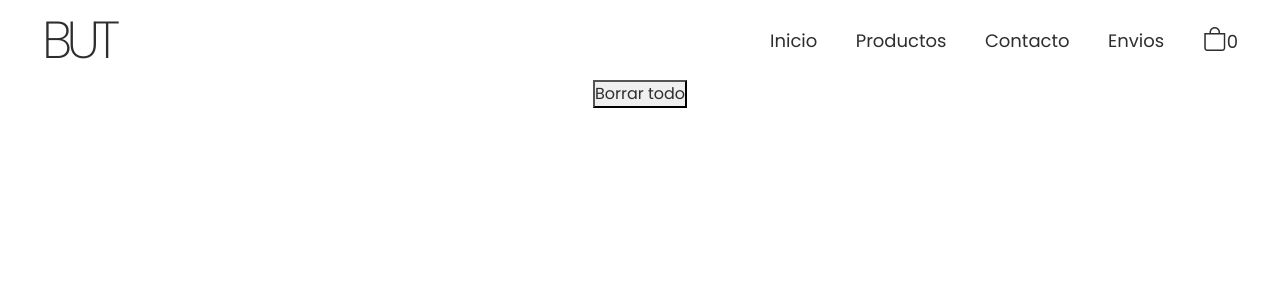
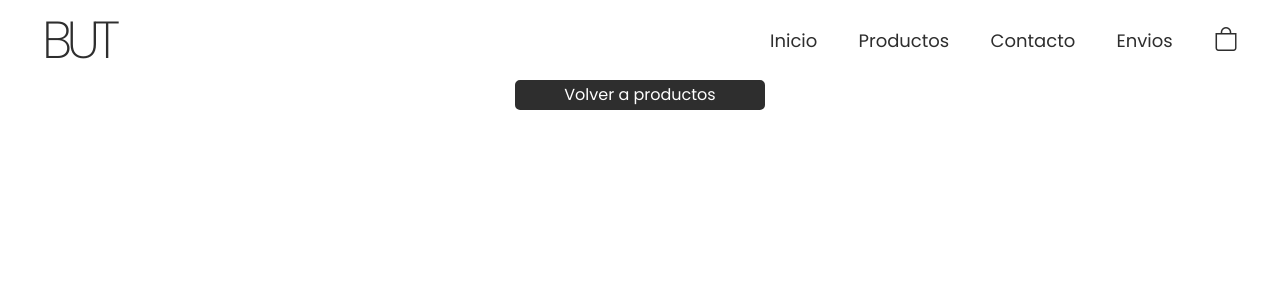
Before and after one commit to BenjaJCVM/But, a React (Create React App) app: page /Cart in a window 1280 px wide. Shown: the top 300 px of the page. Built offline with nearby package versions, Linux system fonts and the light colour scheme.

Commit message:
Muestra de precios

```diff
--- a/src/components/CartWidget/CartWidget.js
+++ b/src/components/CartWidget/CartWidget.js
@@ -10,10 +10,16 @@ const CartWidget = () => {
       itemsInCart = itemsInCart + item.cantidad;
     })
 
+    const mostarNumero = (e) =>{
+        if(e > 0){
+            return itemsInCart;
+        }
+    }
+
     return(
         <>
             <i className="bi bi-bag carrito"></i>
-            {itemsInCart}
+            {mostarNumero(itemsInCart)}
         </>
     );
 }
--- a/src/context/CartContext/CartContext.js
+++ b/src/context/CartContext/CartContext.js
@@ -4,12 +4,19 @@ export const ItemsContext = createContext();
 
 export const ItemsProvider = ({ children }) =>{
     const [items, setItems] = useState([]);
+    const [precio, setPrecio] = useState([]);
+    const [total, setTotal] = useState(0);
 
     const isInCart = (id) =>{
         return items.find(prod => prod.id === id)?true:false;
     }
 
     const addItem = (item, cantidad) =>{
+
+        setPrecio([...precio, item.price * cantidad])
+        const totalPrecios = precio.reduce((precioAnterior, precioActual) => precioAnterior + precioActual, item.price * cantidad);
+        setTotal(totalPrecios);
+
         isInCart(item.id)
             ?
             setItems(items.map((prod) => {
@@ -22,7 +29,6 @@ export const ItemsProvider = ({ children }) =>{
             setItems([...items, {id: item.id, title: item.title,image: item.image , price: item.price, cantidad: cantidad}])
     }
 
-
     const removeItem = (id) =>{
         let newCartList = items.filter(item => item.id !== id)
         setItems(newCartList);
@@ -31,7 +37,7 @@ export const ItemsProvider = ({ children }) =>{
     const clear = () =>{setItems([]);}
 
     return(
-        <ItemsContext.Provider value={{items, addItem, removeItem, clear,isInCart}}>
+        <ItemsContext.Provider value={{items, addItem, removeItem, clear,isInCart, total}}>
             {children}
         </ItemsContext.Provider>
     );
--- a/src/views/Cart/Cart.js
+++ b/src/views/Cart/Cart.js
@@ -1,5 +1,6 @@
 import { useContext } from "react";
 import { ItemsContext } from "../../context/CartContext/CartContext";
+import { Link } from 'react-router-dom';
 
 
 const Cart = () =>{
@@ -7,7 +8,8 @@ const Cart = () =>{
 
     return(
         <div className="contenedorItemsCarrito">
-            <button onClick={test.clear}>Borrar todo</button>
+            <button onClick={test.clear} className={test.items.length !== 0 ? 'botonBorrarTodo' : 'disable'}>Borrar todo</button>
+            <Link to='/' ><button className={test.items.length === 0 ? 'botonVolverInicio' : 'disable'}>Volver a productos</button></Link>
             {
                 test.items.map(item =>
                 <div key={item.id} className='itemEnCarrito'>
@@ -17,13 +19,14 @@ const Cart = () =>{
                     <div className="contInfoCarrito">
                         <p className="tituloCarrito">{item.title}</p>
                         <p className="cantidadCarrito">Cantidad: {item.cantidad}</p>
+                        <p>Total: ${item.price * item.cantidad}</p>
                     </div>
                     <div className="contBotonCarrito">
                         <button onClick={() => test.removeItem(item.id)}className='botonCerrarCarrito'>x</button>
                     </div>
                 </div>)
-
             }
+            <p className={test.items.length !== 0 ? 'precioTotal' : 'disable'}>Total: ${test.total}</p>
         </div>
     )
 }
--- a/src/views/Cart/Cart.scss
+++ b/src/views/Cart/Cart.scss
@@ -3,6 +3,28 @@
     flex-direction: column;
     align-items: center;
     gap: 20px;
+    .botonBorrarTodo, .botonVolverInicio{
+        width: 250px;
+        height: 30px;
+        font-size: 16px;
+        border-radius: 5px;
+        text-align: center;
+        background: none;
+        margin-bottom: 10px;
+    }
+    .botonVolverInicio{
+        color: white;
+        border: 2px solid $nero;
+        background: $nero;
+    }
+    .disable{
+        display: none;
+    }
+    .precioTotal{
+        color:$nero;
+        font-weight: 500;
+        font-size: 24px;
+    }
     .itemEnCarrito{
         border: 1px solid $nero;
         padding: 10px;
```
